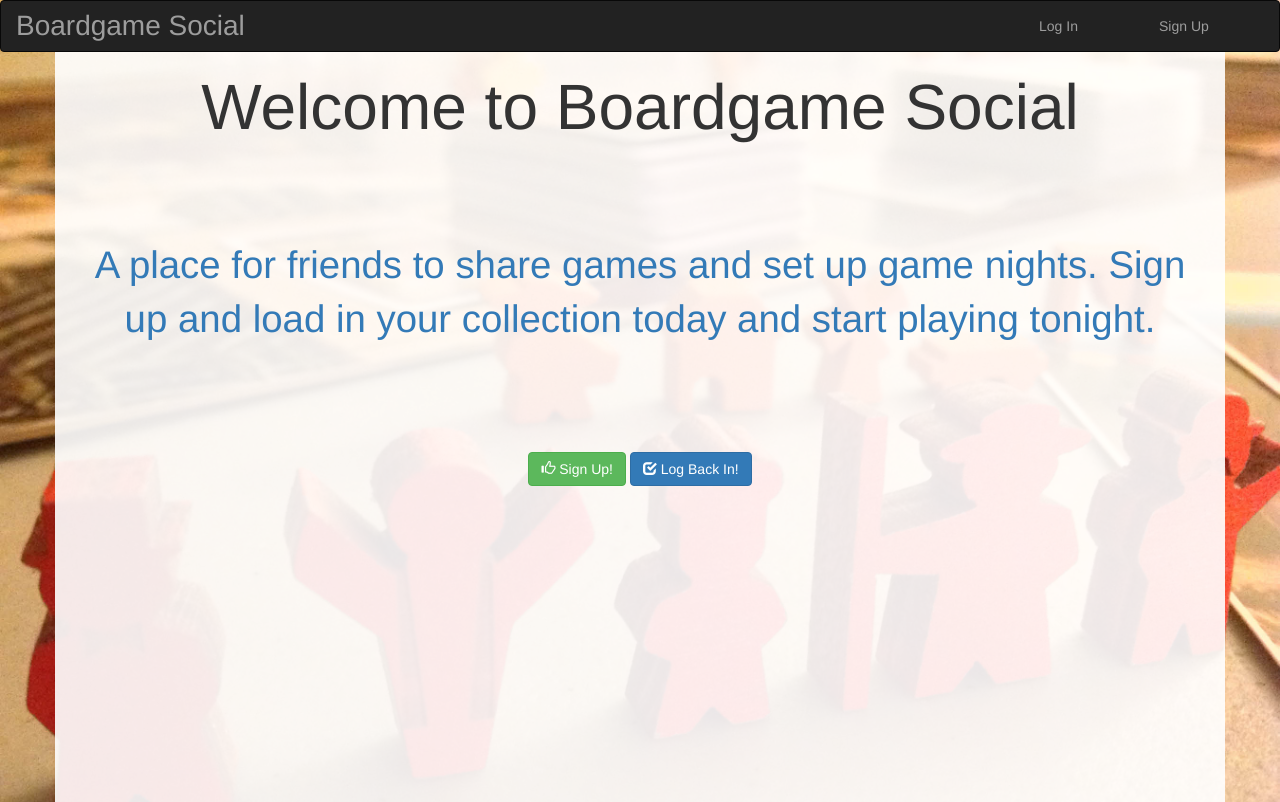
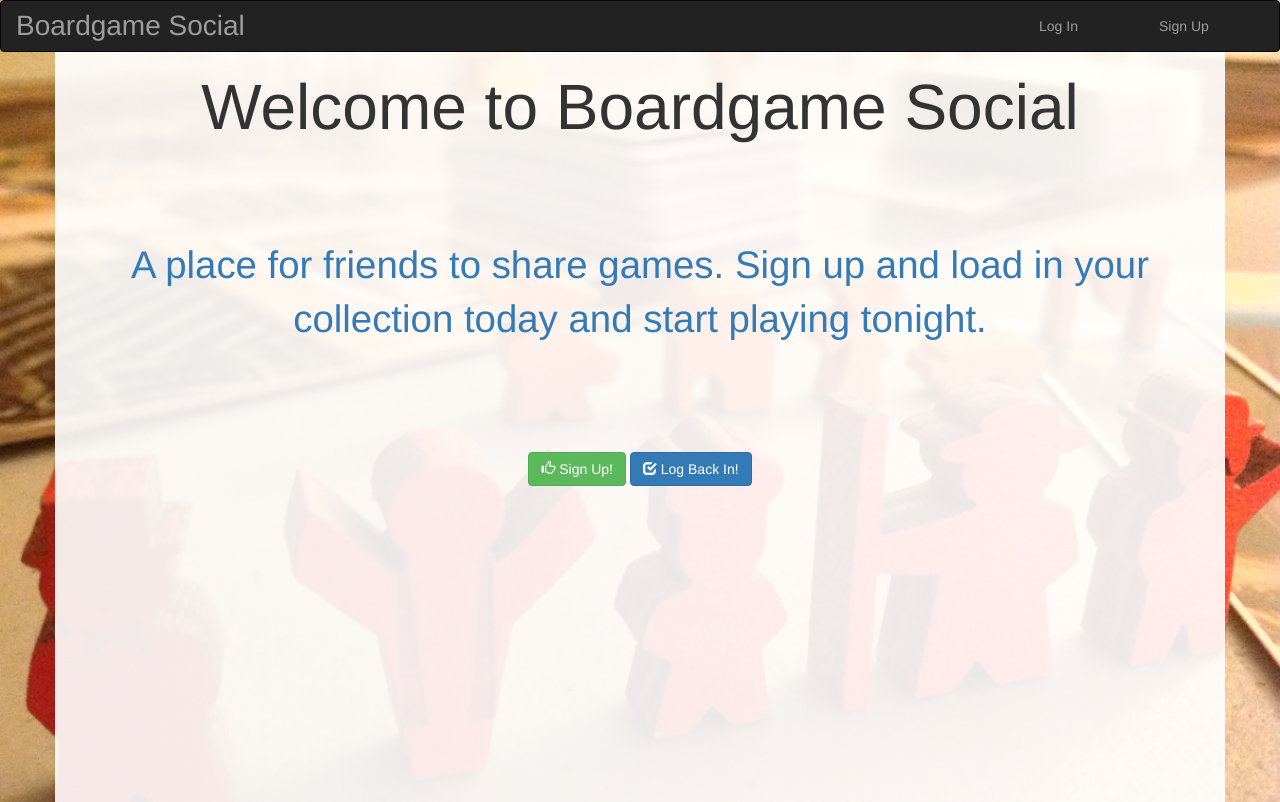
Before and after one commit to ttalhouk/boardgame-social, a Rails app: page /home/index in a window 1280 px wide. Run offline with Rails 7, Linux system fonts and the light colour scheme; style sheets or scripts are compiled from the project's sources; some libraries are stand-ins or nearby versions.

Commit message:
update home page

```diff
--- a/app/views/home/index.html.erb
+++ b/app/views/home/index.html.erb
@@ -2,7 +2,7 @@
 
   <h1 class="display-3 text-center home-title">Welcome to Boardgame Social</h1>
   <p class="lead text-center home-text">
-    A place for friends to share games and set up game nights.  Sign up and load in your collection today and start playing tonight.
+    A place for friends to share games.  Sign up and load in your collection today and start playing tonight.
   </p>
 </div>
 <div class="row home-links">
```
